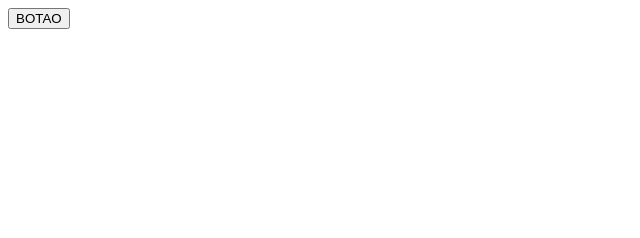
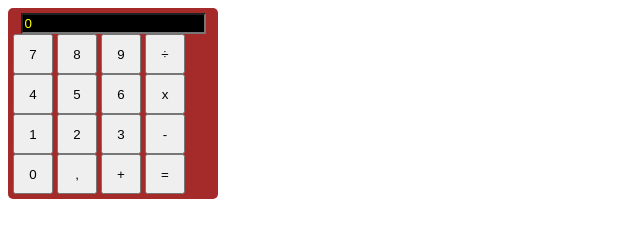
Before and after one commit to guixande0905g/2h3t, a plain HTML site: page index.html in a window 1280 px wide. Shown: the whole page, without its empty margins (0-640 px from the left). Drawn offline with Linux system fonts and the light colour scheme; files that its build step writes are made by us from their sources; files whose address does not match are found by name.

Commit message:
Add files via upload

```diff
--- a/index.html
+++ b/index.html
@@ -9,6 +9,29 @@
     <title>...Indefinido...</title>
 </head>
 <body>
-    <Button onclick="clicado()">BOTAO</Button>
+   <section class="calc_simples">
+           <div class="visor">
+               <input value="0" id="resultado" readonly type="text">
+       </div>
+    <div class="tecla"></div>
+    <button>7</button>
+    <button>8</button>
+    <button>9</button>
+    <button>÷</button>
+    <button>4</button>
+    <button>5</button>
+    <button>6</button>
+    <button>x</button>
+    <button>1</button>
+    <button>2</button>
+    <button>3</button>
+    <button>-</button>
+    <button>0</button>
+    <button>,</button>
+    <button>+</button>
+    <button>=</button>
+   </div>
+   </section>
+
 </body>
 </html>
--- a/principal.css
+++ b/principal.css
@@ -0,0 +1,29 @@
+.calc_simples{
+ background-color: brown;
+ padding: 5px;
+ width: 200px;
+ border-radius: 5px;
+}
+.visor{
+    text-align: center;
+    background-color: transparent;
+
+
+}
+#resultado{
+    background-color: black;
+    color: yellow;
+
+}
+.teclas {
+    padding: 5px;
+    text-align: center;
+
+}
+button{
+    width: 40px;
+    height: 40px;
+}
+#igual {
+    background-color: tomato;
+}
```
